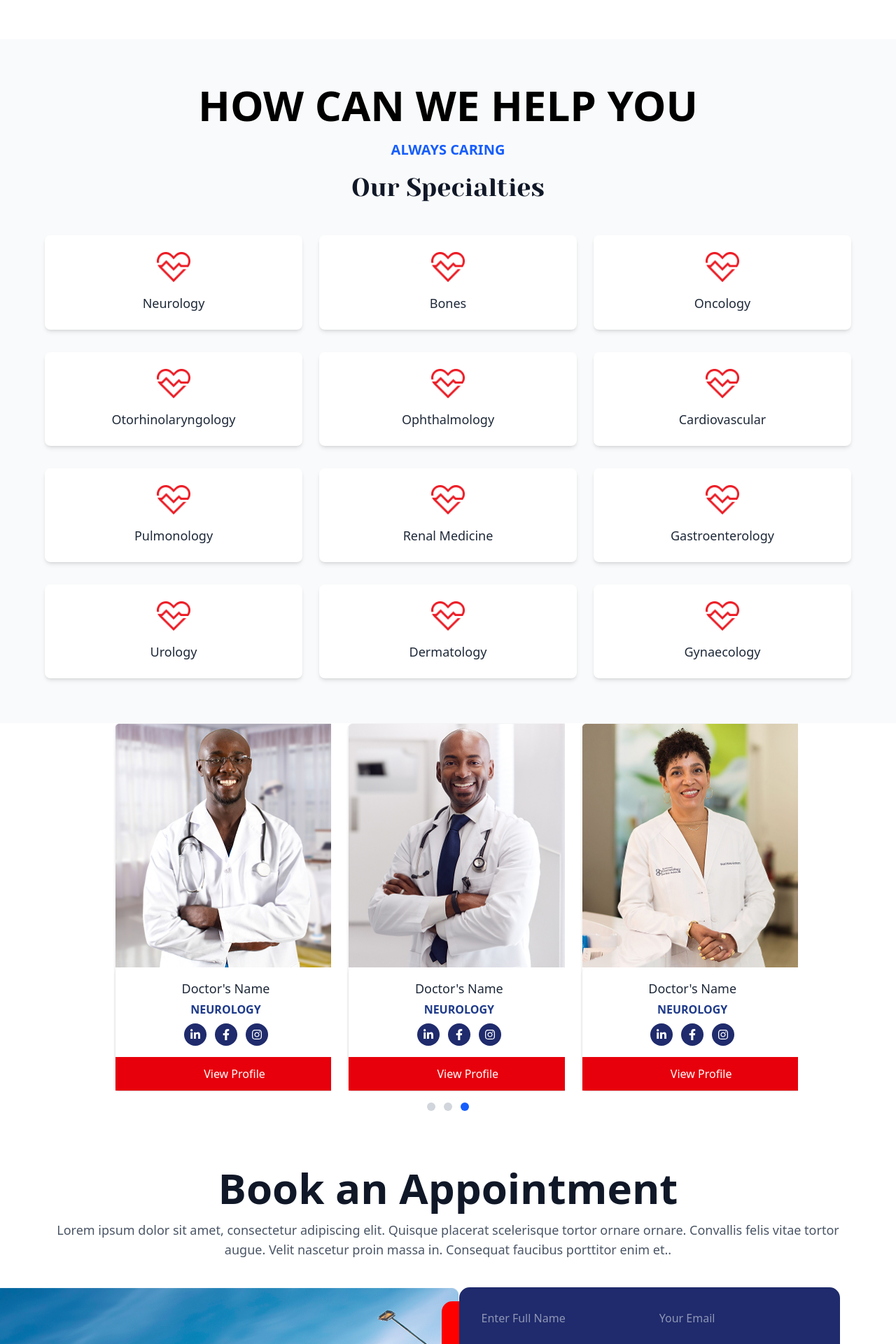
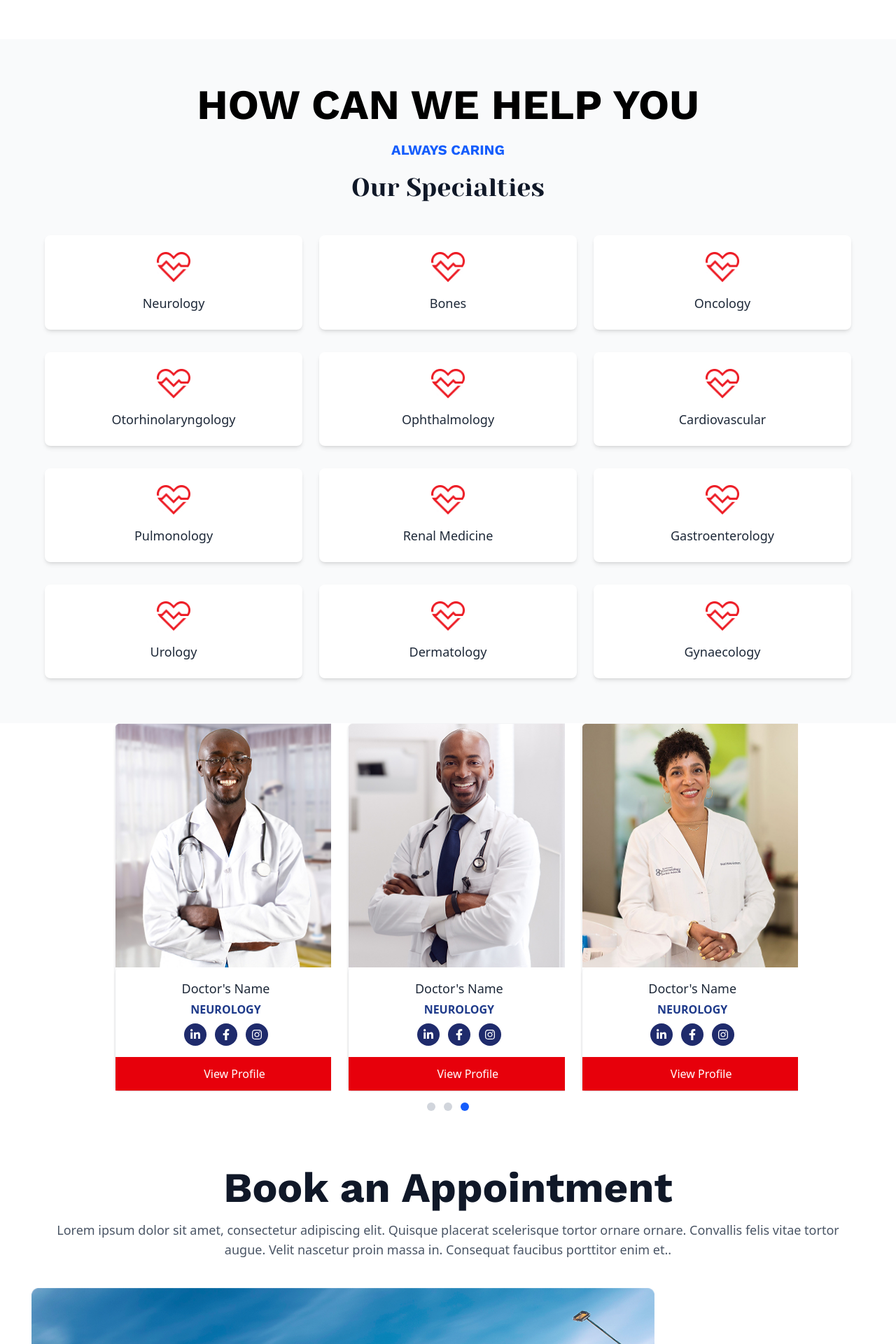
Before and after one commit to jawwad-ali/hospital_project, a Next.js app: page / in a window 1280 px wide. Shown: the part 820-2740 px from the top of the page at 70% size. Built offline with nearby package versions, Linux system fonts and the light colour scheme.

Commit message:
Fixed get in touch section

```diff
--- a/src/Components/ApointmentBook.tsx
+++ b/src/Components/ApointmentBook.tsx
@@ -1,16 +1,23 @@
-import Image from 'next/image';
-import AppointmentForm from './AppointmentForm';
+import Image from "next/image";
+import AppointmentForm from "./AppointmentForm";
+import { work_sans } from "@/data";
 
 export default function AppointmentSection() {
-
   return (
     <section className="relative bg-white py-20 px-4 lg:px-20 overflow-hidden text-center">
       <div className="z-20 relative mb-10">
-        <h2 className="text-6xl font-bold text-gray-900 mb-4">Book an Appointment</h2>
-        <p className="text-lg text-gray-600">Lorem ipsum dolor sit amet, consectetur adipiscing elit. Quisque placerat scelerisque tortor ornare ornare. Convallis felis vitae tortor augue. Velit nascetur proin massa in. Consequat faucibus porttitor enim et..</p>
+        <h2 className={` ${work_sans.className} text-3xl md:text-5xl lg:text-6xl font-bold text-gray-900 mb-4`}>
+          Book an Appointment
+        </h2>
+        <p className="text-sm text-[16px] lg:text-lg text-gray-600">
+          Lorem ipsum dolor sit amet, consectetur adipiscing elit. Quisque
+          placerat scelerisque tortor ornare ornare. Convallis felis vitae
+          tortor augue. Velit nascetur proin massa in. Consequat faucibus
+          porttitor enim et..
+        </p>
       </div>
 
-      <div className="relative flex justify-center">
+      <div className="hidden relative lg:flex justify-center">
         <Image
           src="/Rectangle 33.jpg"
           alt="Hospital"
@@ -18,9 +25,8 @@ export default function AppointmentSection() {
           width={891}
           height={505.44}
         />
-
-        <AppointmentForm />
       </div>
+      <AppointmentForm />
     </section>
   );
 }
--- a/src/Components/OurSpecailist.tsx
+++ b/src/Components/OurSpecailist.tsx
@@ -1,17 +1,17 @@
 "use client";
 
 import Image from "next/image";
-import { yeseva, specialtiesWithIcon } from "@/data";
+import { yeseva, specialtiesWithIcon, work_sans } from "@/data";
 
 export default function OurSpecialties() {
   return (
     <section className="w-full py-16 bg-gray-50">
       <div className="max-w-7xl mx-auto px-8 lg:px-16">
         {/* Heading */}
-        <h2 className="text-3xl md:text-6xl font-bold text-center text-black mb-5">
+        <h2 className={`${work_sans.className} text-3xl md:text-6xl font-bold text-center text-black mb-5`}>
           HOW CAN WE HELP YOU
         </h2>
-        <h2 className="text-3xl md:text-xl font-bold text-center text-blue-600 mb-5">
+        <h2 className={`text-3xl ${work_sans.className} md:text-xl font-bold text-center text-blue-600 mb-5`}>
           ALWAYS CARING
         </h2>
         <h2
```
